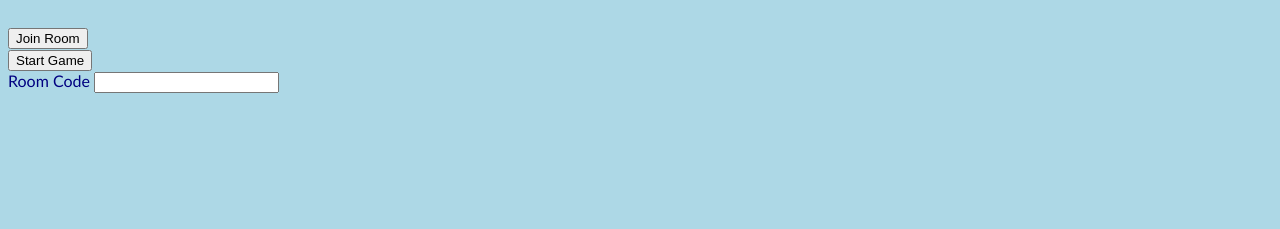
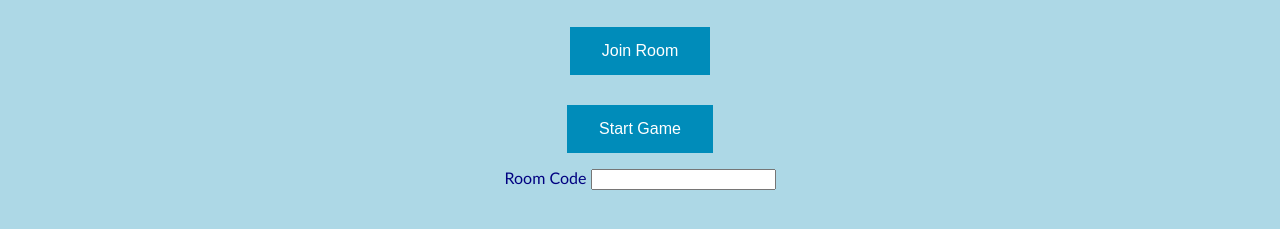
Before and after one commit to RyanHan0127/Hackathon2020, a plain HTML site: page public/index.html in a window 1280 px wide. Shown: the part 415-644 px from the top of the page. Drawn offline with Linux system fonts and the light colour scheme.

Commit message:
more changes

```diff
--- a/public/index.css
+++ b/public/index.css
@@ -10,9 +10,23 @@ body{
   text-align: center;
   margin-left: 20px;
 }
-
-
-
+button {
+  background-color: #008CBA; /* Green */
+  border: none;
+  color: white;
+  padding: 15px 32px;
+  text-align: center;
+  text-decoration: none;
+  display: inline-block;
+  font-size: 16px;
+  margin-bottom:15px;
+}
+.Controls {
+text-align: center;
+}
+.divider{
+	margin-bottom:15px;
+}
 .flex-container {
   display: flex;
   flex-wrap: nowrap;
@@ -26,7 +40,7 @@ body{
   font-size: 30px;
   align-items: left;
   flex-wrap: nowrap;
-    background-color: white;
+  background-color: white;
 }
 
 .rule_heading{
--- a/public/index.html
+++ b/public/index.html
@@ -49,6 +49,8 @@
     <div id="join_room_button">
         <button>Join Room</button>
     </div>
+
+	<div class="divider"></div>
     <div id="start_game_button">
         <button>Start Game</button>
     </div>
```
